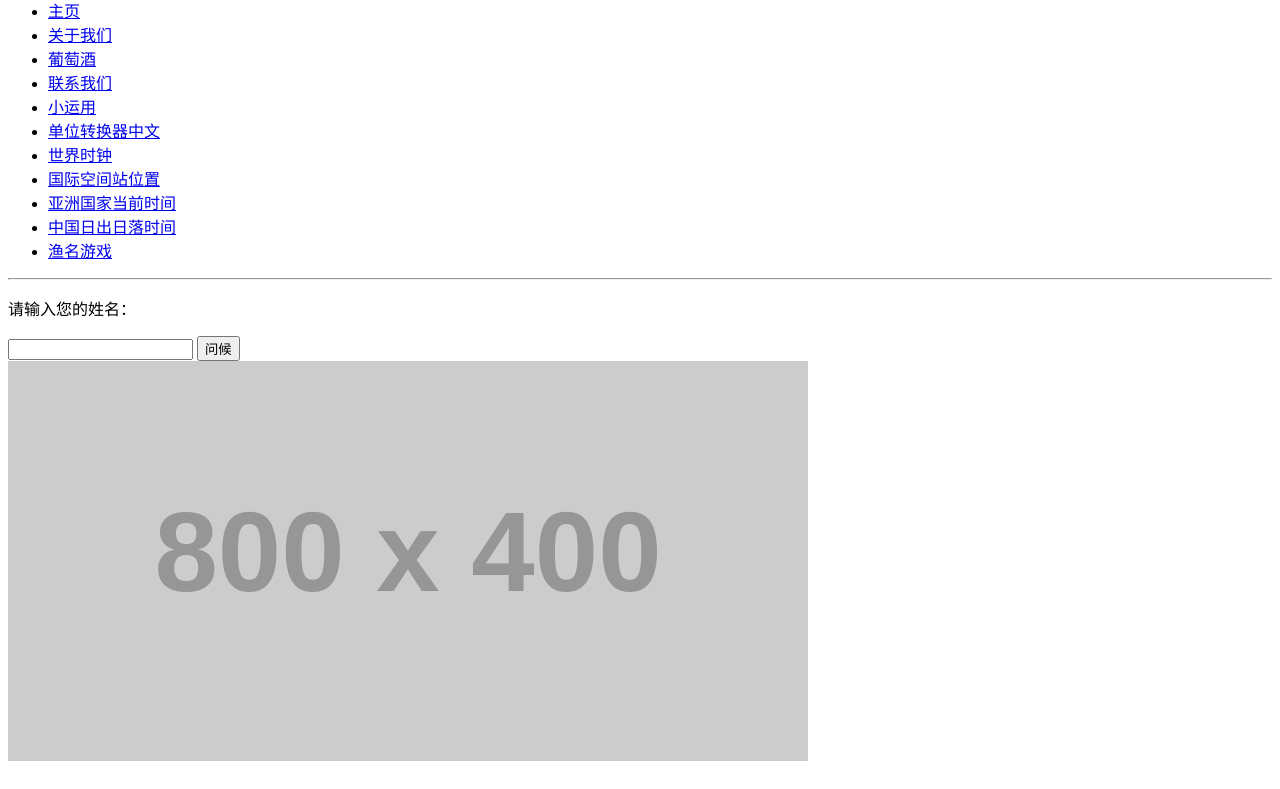
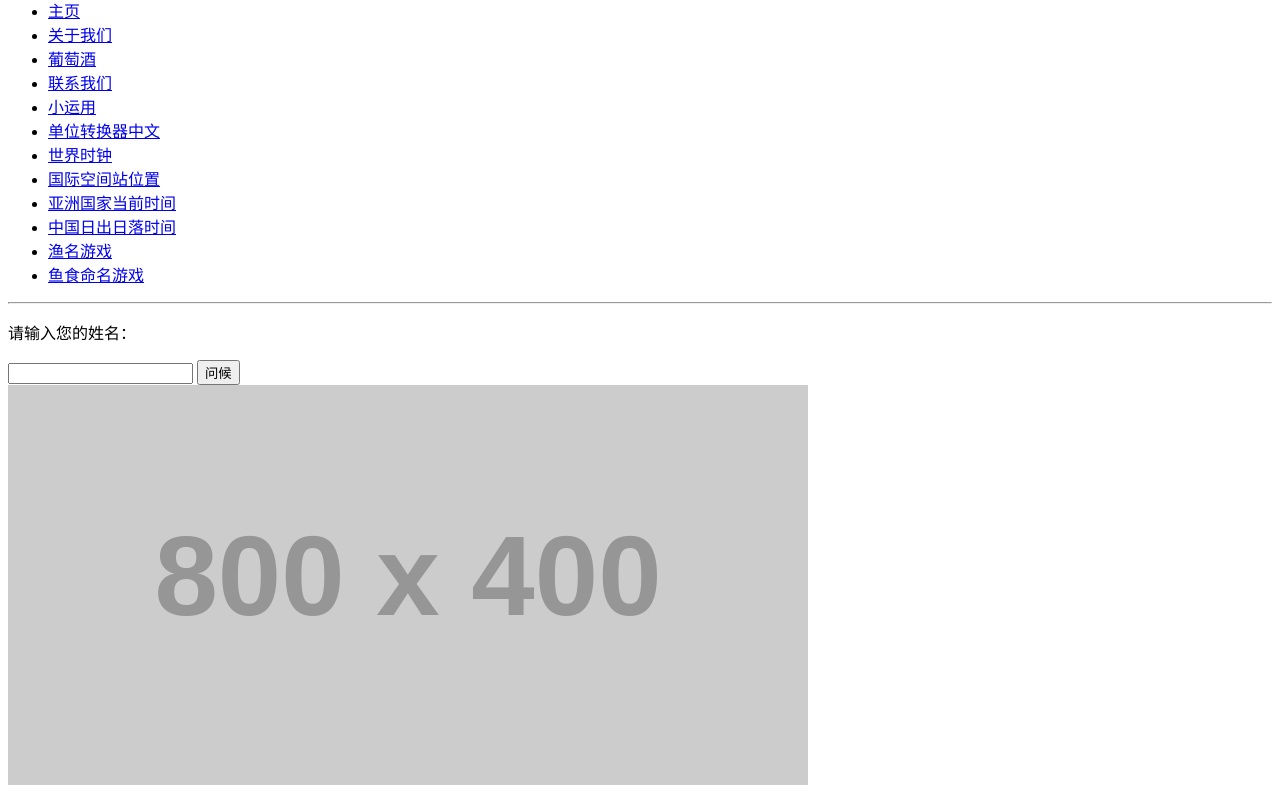
Before and after one commit to daguang123456/daguang123456.github.io, a plain HTML site: page index.html in a window 1280 px wide. Shown: the part 311-1100 px from the top of the page. Drawn offline with Linux system fonts and the light colour scheme; placeholder pictures from the web are drawn by us.

Commit message:
Update index.html

```diff
--- a/index.html
+++ b/index.html
@@ -52,6 +52,7 @@
 	  <li><a href="./displaytimeasia.html">亚洲国家当前时间</a></li>
 	  <li><a href="./chinasunsetsunrisetime.html">中国日出日落时间</a></li>
 	  <li><a href="./fishnamegame.html">渔名游戏</a></li>
+          <li><a href="./fishfoodnamegame.html">鱼食命名游戏</a></li>
         </ul>
       </nav>
     </header>
```
